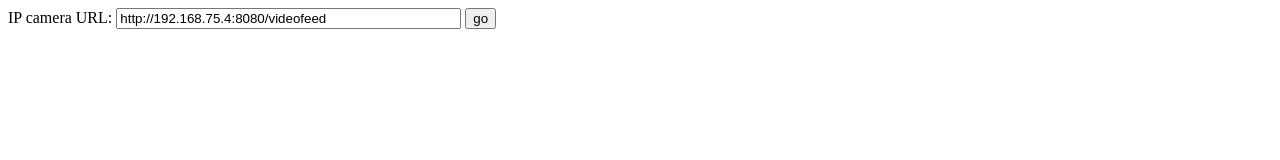
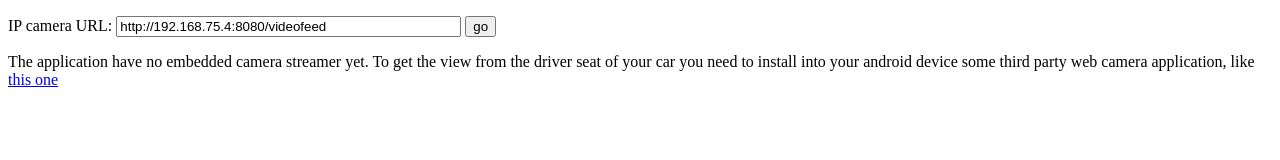
Before and after one commit to alsemenov/SmartCruiserRC, a plain HTML site: page assets/camera.html in a window 1280 px wide. Drawn offline with Linux system fonts and the light colour scheme.

Commit message:
improved camera frame

```diff
--- a/assets/camera.html
+++ b/assets/camera.html
@@ -8,22 +8,26 @@
   -->
 <html>
 <head>
-<title>Lego 8085 remote control</title>
+<title>Lego 8085 remote control camera</title>
 <link rel="stylesheet" type="text/css" href="style.css"/>
 <meta name="author" title="Aleksei Yu. Semenov" href="mailto:xls@bk.ru">
 <script>
 function loadCameraPage() {
-	//alert('Hello');
 
 	window.location.href=document.getElementById('camera_url').value;
-	// document.getElementByID('url').value;
 }
 </script>
 </head>
 <body>
+<p>
 IP camera URL:
 <input type="text" id="camera_url" value="http://192.168.75.4:8080/videofeed" size="40"/>
 <input type="button" value="go" onclick="loadCameraPage()"/>
+</p>
+<p>The application have no embedded camera streamer yet.
+To get the view from the driver seat of your car you need to install
+into your android device some third party web camera application,
+like <a href="https://play.google.com/store/apps/details?id=com.pas.webcam">this one</a><p>
 <!--  -->
 </body>
 </html>
```
